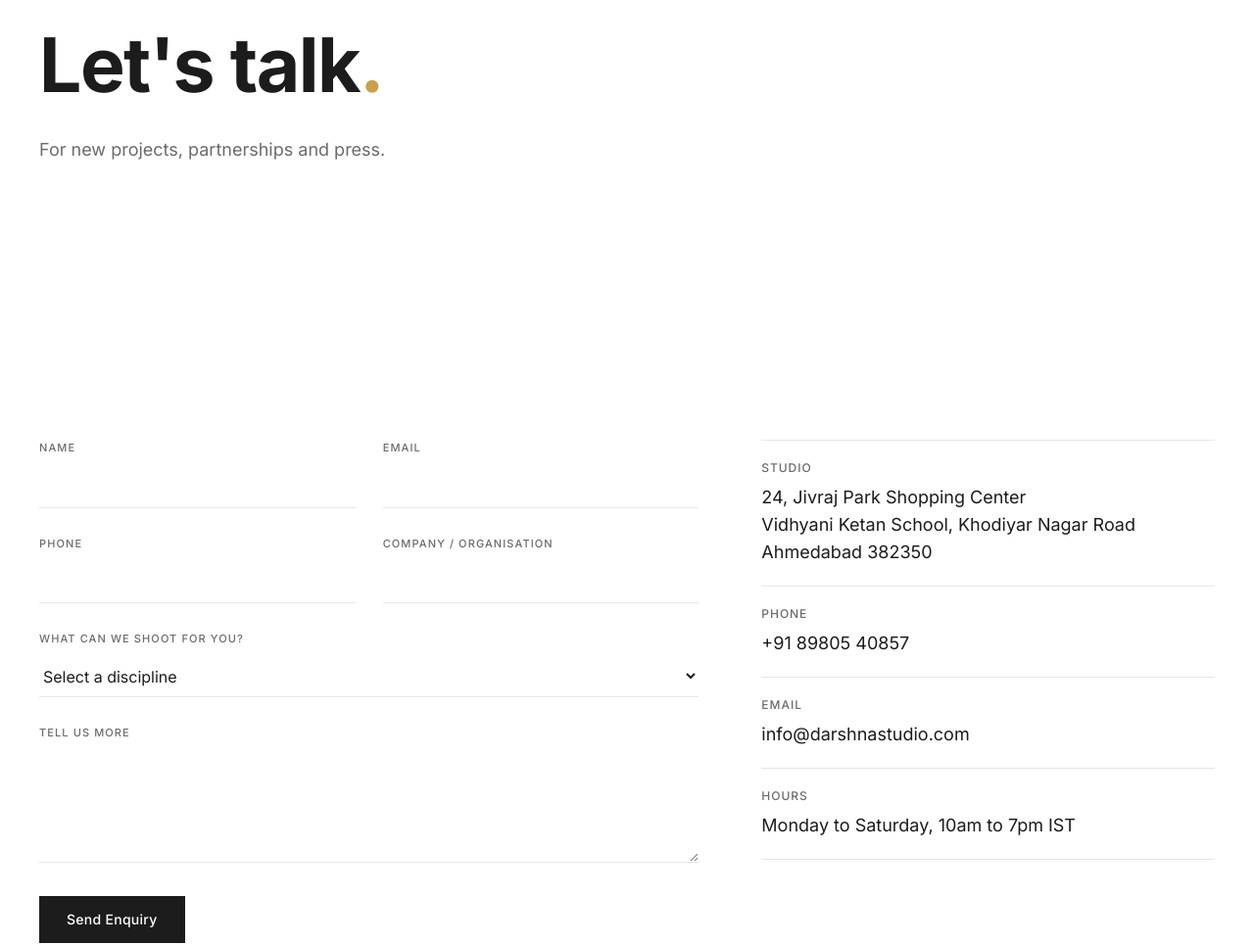
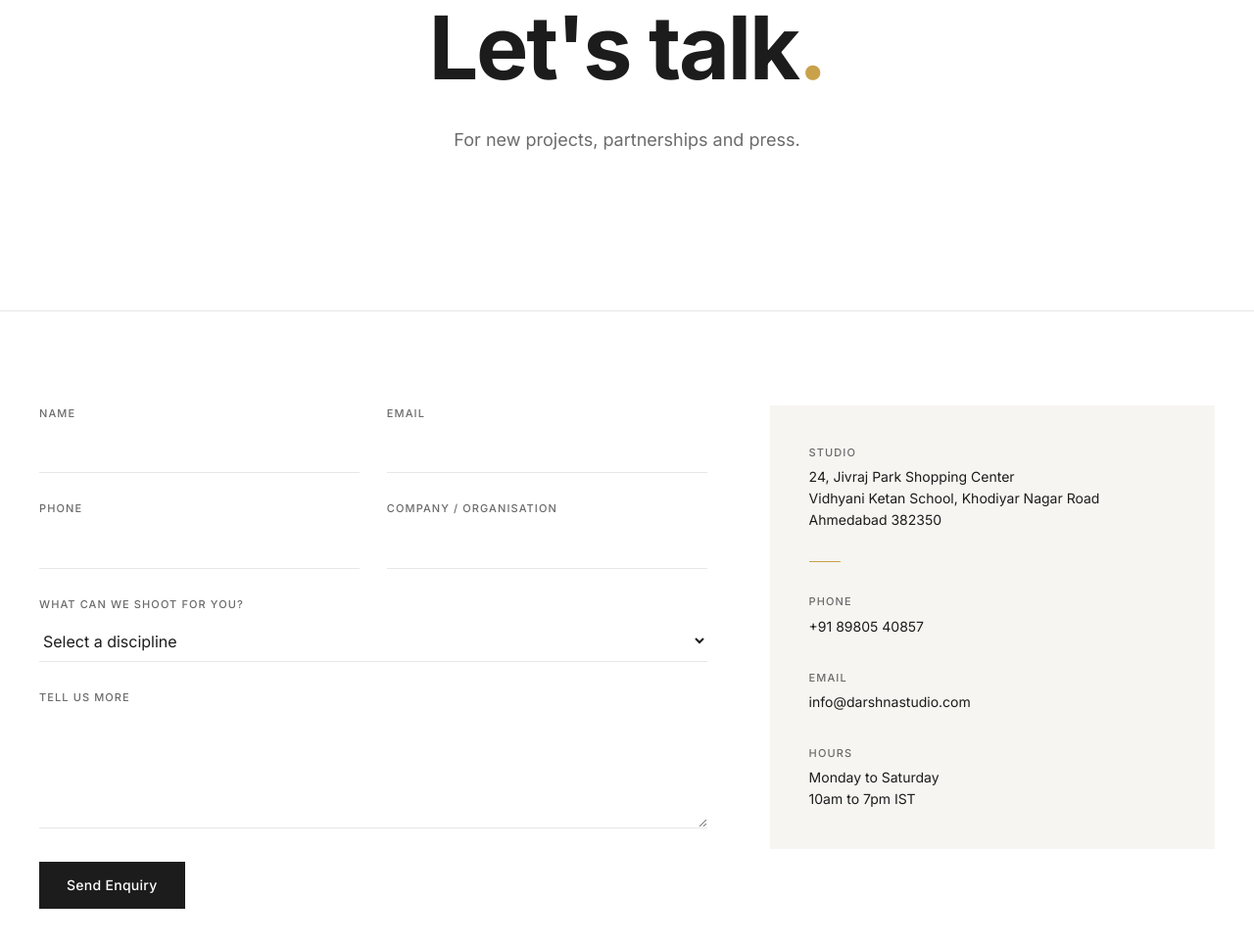
Before and after one commit to definingcode/darshna-studio-website, a React (Vite) app: page /contact in a window 1280 px wide. Shown: the part 280-1245 px from the top of the page at 98% size. Built offline with nearby package versions, Linux system fonts and the light colour scheme.

Commit message:
feat(contact): rebuild page as Card composition, remove map embed

```diff
--- a/src/pages/Contact.jsx
+++ b/src/pages/Contact.jsx
@@ -1,92 +1,19 @@
-import PageHero from '../components/ui/PageHero'
-import SectionLabel from '../components/ui/SectionLabel'
-import Container from '../components/ui/Container'
-import ContactForm from '../components/shared/ContactForm'
-
-function ContactItem({ label, value }) {
-  return (
-    <div className="py-5">
-      <div className="text-xs font-medium uppercase tracking-[0.08em] text-mid">
-        {label}
-      </div>
-      <div className="mt-2 text-ink text-base md:text-lg">{value}</div>
-    </div>
-  )
-}
+import { Helmet } from 'react-helmet-async'
+import ContactHero from '../components/contact/ContactHero'
+import ContactSpread from '../components/contact/ContactSpread'
 
 export default function Contact() {
   return (
     <>
-      <PageHero
-        eyebrow={<SectionLabel number="01" label="Contact" />}
-        headline="Let's talk."
-        sub="For new projects, partnerships and press."
-      />
-
-      <section className="bg-white py-16 lg:py-24">
-        <Container>
-          <div className="grid grid-cols-1 lg:grid-cols-12 gap-12 lg:gap-16">
-            <div className="lg:col-span-7">
-              <ContactForm />
-            </div>
-            <div className="lg:col-span-5">
-              <div className="divide-y divide-soft border-y border-soft">
-                <ContactItem
-                  label="Studio"
-                  value={
-                    <span className="not-italic">
-                      24, Jivraj Park Shopping Center
-                      <br />
-                      Vidhyani Ketan School, Khodiyar Nagar Road
-                      <br />
-                      Ahmedabad 382350
-                    </span>
-                  }
-                />
-                <ContactItem
-                  label="Phone"
-                  value={
-                    <a
-                      href="tel:+918980540857"
-                      className="hover:text-mid transition-colors"
-                    >
-                      +91 89805 40857
-                    </a>
-                  }
-                />
-                <ContactItem
-                  label="Email"
-                  value={
-                    <a
-                      href="mailto:Info@darshnastudio.com"
-                      className="hover:text-mid transition-colors"
-                    >
-                      info@darshnastudio.com
-                    </a>
-                  }
-                />
-                <ContactItem
-                  label="Hours"
-                  value="Monday to Saturday, 10am to 7pm IST"
-                />
-              </div>
-            </div>
-          </div>
-        </Container>
-      </section>
-
-      <section className="bg-soft">
-        <div className="aspect-[16/7] w-full">
-          <iframe
-            title="Darshna Studio location"
-            // TODO: replace with precise studio coordinates once address confirmed
-            src="https://maps.google.com/maps?q=Ahmedabad,Gujarat&t=&z=12&ie=UTF8&iwloc=&output=embed"
-            className="w-full h-full border-0"
-            loading="lazy"
-            referrerPolicy="no-referrer-when-downgrade"
-          />
-        </div>
-      </section>
+      <Helmet>
+        <title>Contact · Darshna Studio, Ahmedabad</title>
+        <meta
+          name="description"
+          content="New projects, partnerships and press. Pan-India service in filmmaking, photography and event coverage since 1993."
+        />
+      </Helmet>
+      <ContactHero />
+      <ContactSpread />
     </>
   )
 }
```
